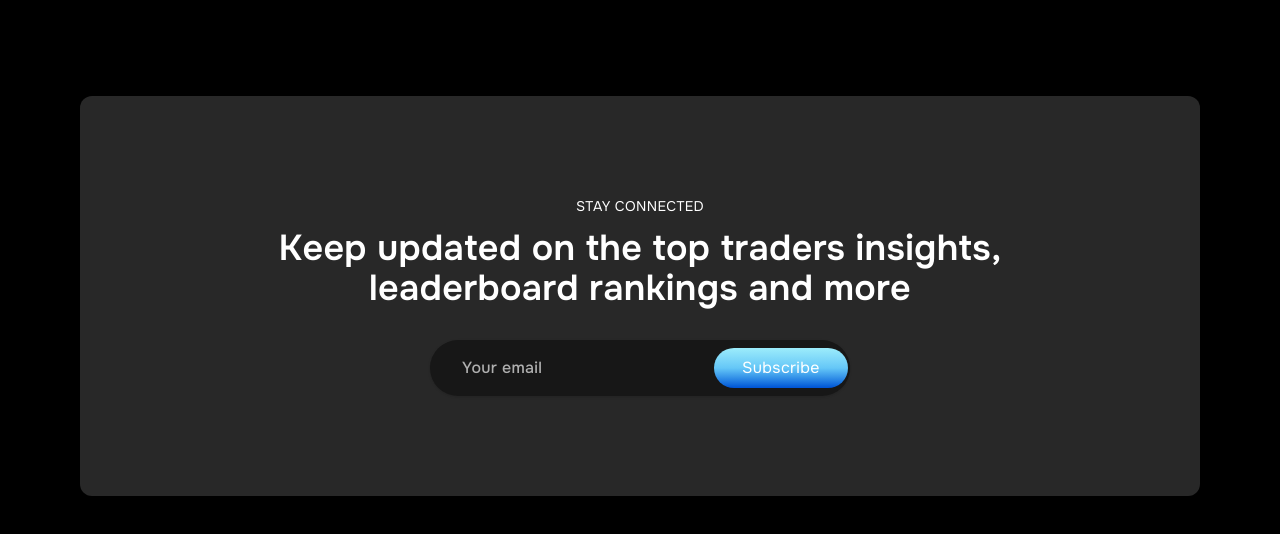
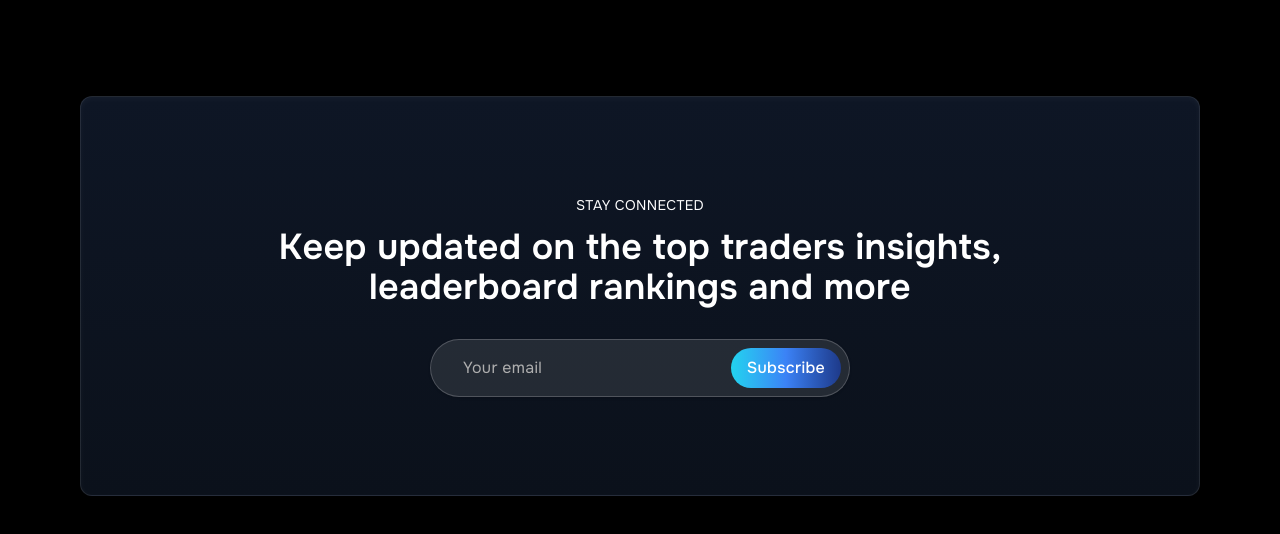
Before and after one commit to felixquan0330/prop-trading-leaderboard-frontend, a Next.js app: page /StayConnnect in a window 1280 px wide. Shown: the top 534 px of the page. Built offline with nearby package versions, Linux system fonts and the light colour scheme.

Commit message:
Update the stayconnect page

```diff
--- a/src/app/StayConnnect/page.tsx
+++ b/src/app/StayConnnect/page.tsx
@@ -1,7 +1,11 @@
+import { Button } from "@/components";
+
 export default function StayConnected() {
     return (
         <div className="max-w-[1440px] w-full mx-auto px-20 pt-24 pb-16 flex flex-col gap-8 justify-center items-center">
-            <div className="bg-[#282828] w-full h-[400px] flex flex-col justify-center items-center gap-8 rounded-xl">
+            <div
+                className="w-full h-[400px] flex flex-col justify-center items-center gap-8 rounded-xl border border-white/10 bg-gradient-to-b from-[#0E1625] to-[#0B111B] backdrop-blur-lg shadow-[0_4px_30px_0_rgba(0,0,0,0.25)] [box-shadow:0_2px_6px_0_rgba(255,255,255,0.04)_inset]"
+            >
                 <div className="flex flex-col gap-3">
                     <span className="text-white text-center text-sm">STAY CONNECTED</span>
                     <h1 className="text-white text-center text-4xl font-semibold">
@@ -11,19 +15,17 @@ export default function StayConnected() {
                     </h1>
                 </div>
                 <div className="flex justify-center items-center">
-                    <form className="flex bg-[#171717] rounded-full shadow-sm px-2 py-2 w-[420px]">
+                    <form className="flex bg-white/10 border border-white/20 rounded-full shadow-sm px-2 py-2 w-[420px]">
                         <input
                             type="email"
                             placeholder="Your email"
-                            className="flex-1 bg-transparent outline-none px-6 text-white placeholder-[#afafaf] text-base font-medium"
+                            className="flex-1 bg-transparent outline-none px-6 text-white placeholder-[#afafaf] text-base"
                         />
-                        <button
-                            type="submit"
-                            className="bg-[#3F3F3F] text-white rounded-full px-7 py-2 ml-2 transition hover:bg-[#3F3F3F]
-                                    text-white bg-gradient-to-b from-[#9CECFB] via-[#65C7F7] to-[#0052D4] border-none hover:opacity-90"
-                        >
+                        <Button
+                            className="bg-gradient-to-r from-[#22D3EE] via-[#3B82F6] to-[#1E3A8A] text-white rounded-full px-4 py-2 border-none shadow-none hover:opacity-90 transition"
+                            variant="outline">
                             Subscribe
-                        </button>
+                        </Button>
                     </form>
                 </div>
             </div>
```
